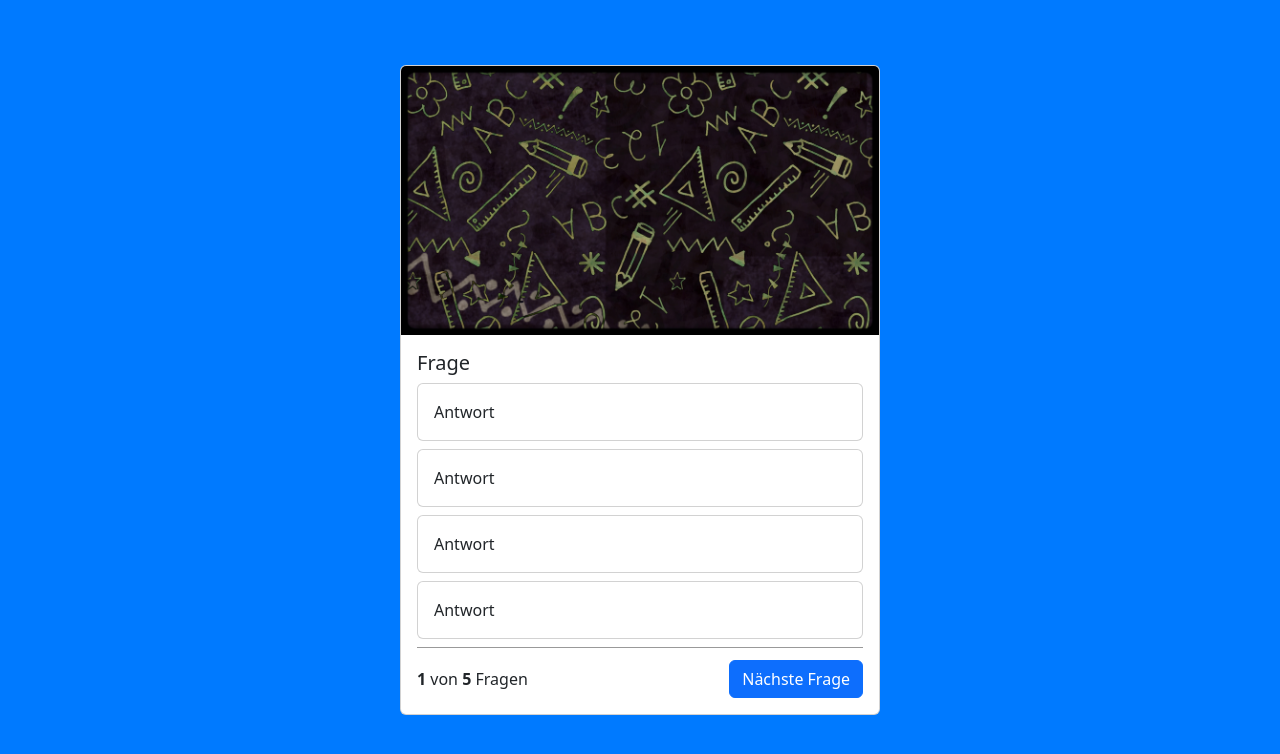
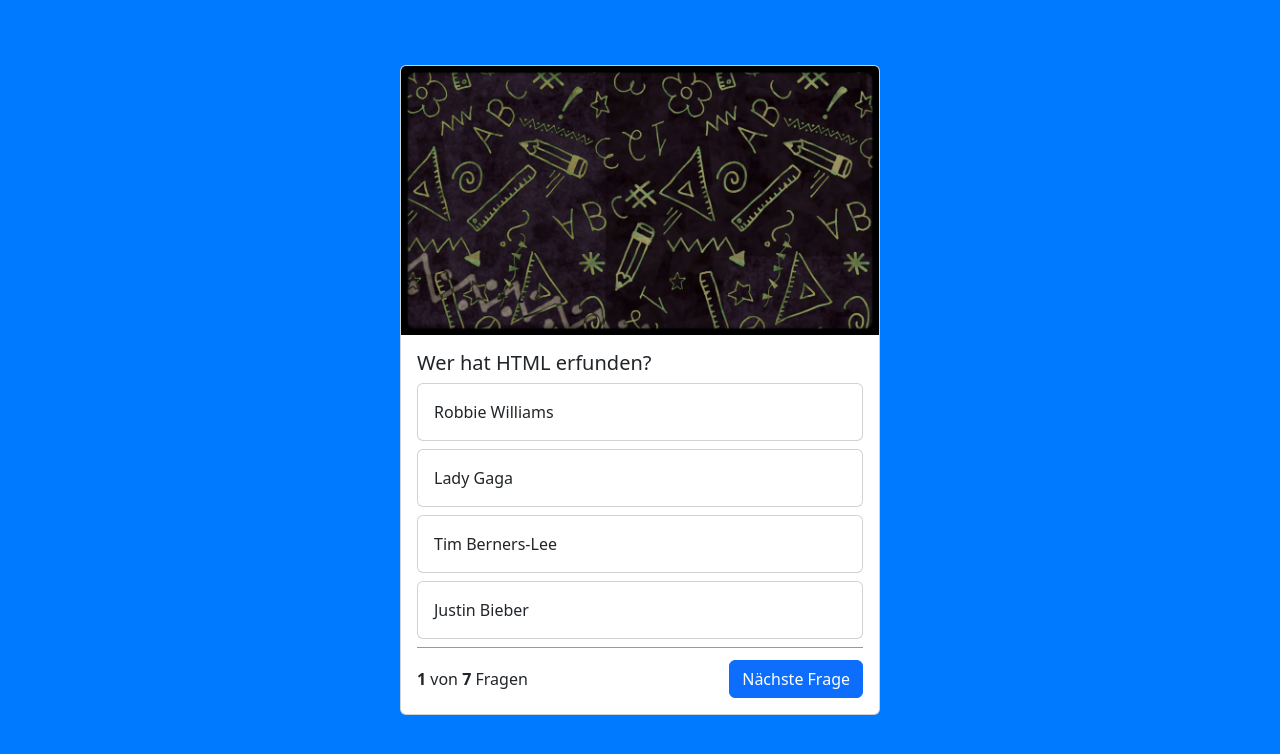
Before and after one commit to kristinastarovoit/quizapp, a website: page index.html in a window 1280 px wide. Shown: the part 60-814 px from the top of the page. Drawn offline with nearby package versions, Linux system fonts and the light colour scheme.

Commit message:
added innerhtml with array content

```diff
--- a/index.html
+++ b/index.html
@@ -32,27 +32,27 @@
         <div class="card quiz-card">
             <img src="img/quiz.jpg" class="card-img-top">
             <div class="card-body">
-                <h5 class="card-title">Frage</h5>
+                <h5 class="card-title" id="question_text">Frage</h5>
 
                 <div class="card mb-2">
-                    <div class="card-body">
+                    <div class="card-body" id="answer_1">
                         Antwort </div>
                 </div>
                 <div class="card mb-2">
-                    <div class="card-body">
+                    <div class="card-body" id="answer_2">
                         Antwort </div>
                 </div>
                 <div class="card mb-2">
-                    <div class="card-body">
+                    <div class="card-body" id="answer_3">
                         Antwort </div>
                 </div>
                 <div class="card mb-2">
-                    <div class="card-body">
+                    <div class="card-body" id="answer_4">
                         Antwort </div>
                 </div>
 
                 <div class="question-footer">
-                    <span><b>1</b> von <b>5</b> Fragen</span>
+                    <span><b>1</b> von <b id="all_questions">5</b> Fragen</span>
                     <button class="btn btn-primary">Nächste Frage</button>
                 </div>
 
--- a/script.js
+++ b/script.js
@@ -1,6 +1,6 @@
 let questions = [
     {
-        "question_1": "Wer hat HTML erfunden",
+        "question": "Wer hat HTML erfunden",
         "answer_1": "Robbie Williams",
         "answer_2": "Lady Gaga",
         "answer_3": "Tim Berners-Lee",
@@ -57,6 +57,20 @@ let questions = [
     }
 ];
 
+let currentQuestion = 0;
+
 function init() {
+    document.getElementById('all_questions').innerHTML = questions.length;
+    showQuestion();
+}
+
+function showQuestion() {
+    let question = questions[currentQuestion];
+    document.getElementById('question_text').innerHTML = question['question'] + "?";
+    document.getElementById('answer_1').innerHTML = question['answer_1'];
+    document.getElementById('answer_2').innerHTML = question['answer_2'];
+    document.getElementById('answer_3').innerHTML = question['answer_3'];
+    document.getElementById('answer_4').innerHTML = question['answer_4'];
+
 
 }
```
